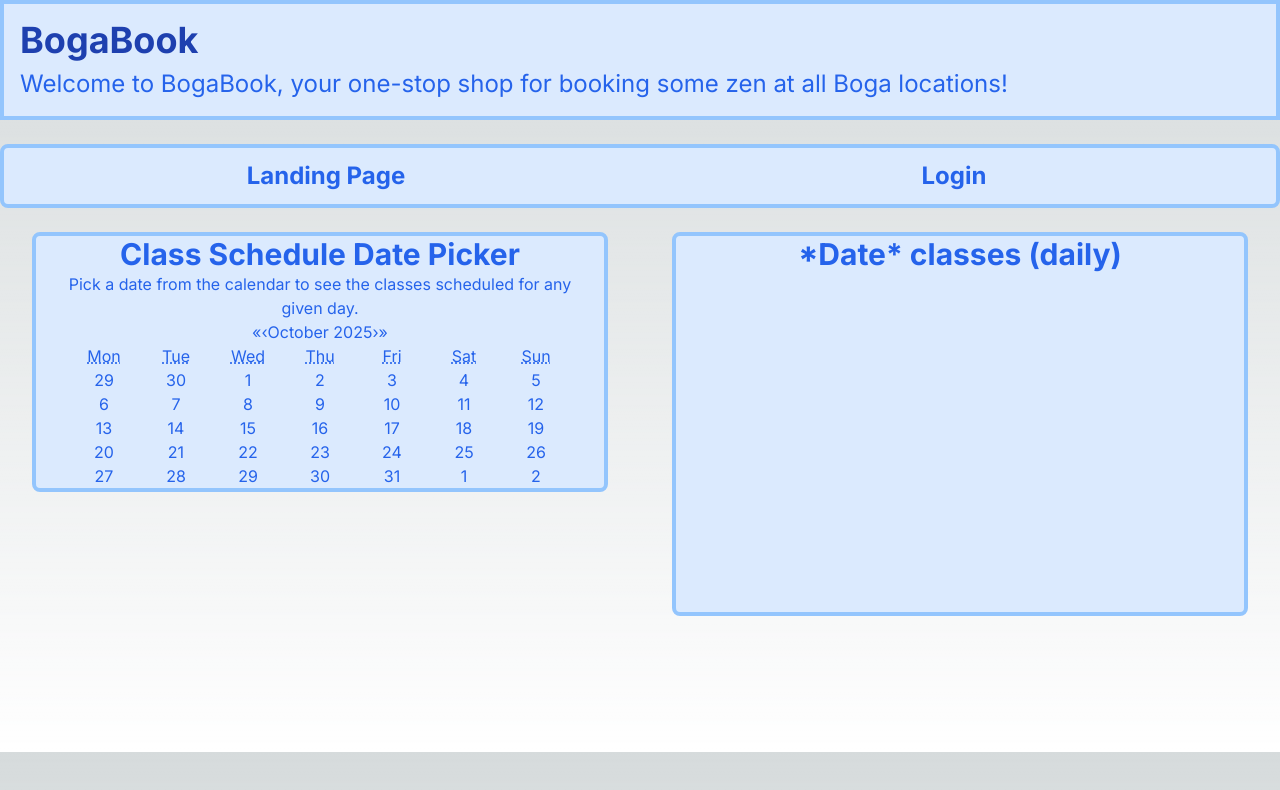
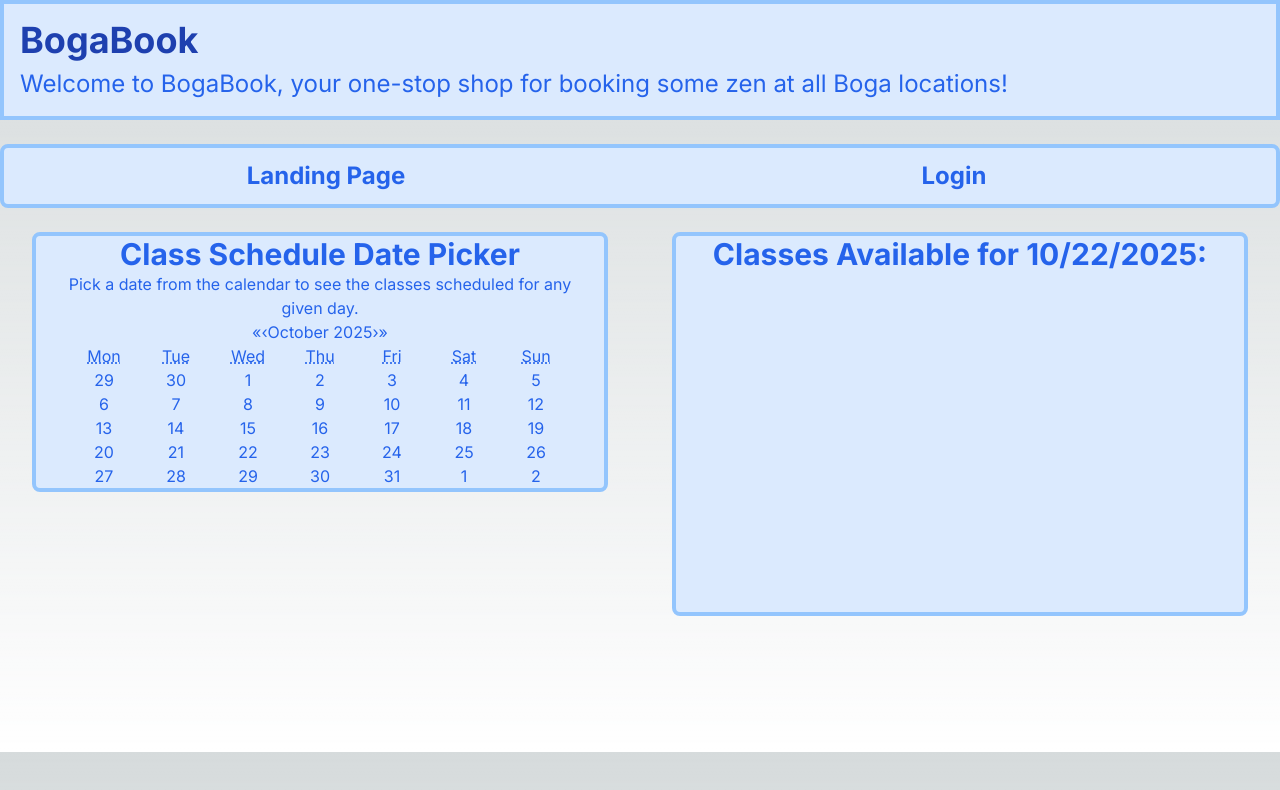
Before and after one commit to Robchike9290/YogaBookingPlatform, a Next.js app: page /book in a window 1280 px wide. Shown: the top 790 px of the page. Built offline with nearby package versions, Linux system fonts and the light colour scheme.

Commit message:
Generate unique IDs for each class via mapping

```diff
--- a/package.json
+++ b/package.json
@@ -15,7 +15,8 @@
     "next-auth": "^4.24.5",
     "react": "^18.2.0",
     "react-calendar": "^6.0.0",
-    "react-dom": "^18.2.0"
+    "react-dom": "^18.2.0",
+    "uuid": "^13.0.0"
   },
   "devDependencies": {
     "@testing-library/jest-dom": "^6.1.5",
@@ -24,6 +25,7 @@
     "@types/node": "^20.10.5",
     "@types/react": "^18.2.45",
     "@types/react-dom": "^18.2.18",
+    "@types/uuid": "^10.0.0",
     "autoprefixer": "^10.4.16",
     "eslint": "^8.56.0",
     "eslint-config-next": "14.0.4",
--- a/src/app/book/_components/DailyClassCalendar.tsx
+++ b/src/app/book/_components/DailyClassCalendar.tsx
@@ -1,11 +1,14 @@
+import React from 'react'
+import { v4 } from 'uuid'
+
 interface DailyClassCalendarProps {
-    // TODO: Update to proper date type
     currentDate: string
 }
 
 // TODO: Move this to a "real" database
 const dummyClassData = [
   {
+    id: v4(),
     name: "Vinyasa II",
     instructor: "Jaden",
     startTime: "1:00 PM",
@@ -13,6 +16,7 @@ const dummyClassData = [
     length: 75
   },
   {
+    id: v4(),
     name: "Candlelight Yin",
     instructor: "Darren",
     startTime: "8:00 PM",
@@ -20,6 +24,7 @@ const dummyClassData = [
     length: 60
   },
   {
+    id: v4(),
     name: "Slow Vinyasa",
     instructor: "Alyssa",
     startTime: "7:30 AM",
@@ -27,6 +32,7 @@ const dummyClassData = [
     length: 60
   },
   {
+    id: v4(),
     name: "Hatha",
     instructor: "Alyssa",
     startTime: "7:30 AM",
@@ -35,22 +41,23 @@ const dummyClassData = [
   }
 ]
 
+// TODO: Make this page unreachable if not logged in, redirect in this case.
 export default function DailyClassCalendar(props: DailyClassCalendarProps) {
     return (
         <div className="col-start-4 col-span-3 row-start-1 row-span-2 border-blue-300 border-4 bg-blue-100 rounded-lg text-center text-blue-600 mx-8 px-8 max-h-96 overflow-auto">
-            {/* TODO: How to get a dynamic date for a month here. */}
-            <h1 className="font-bold text-3xl">*Date* classes (daily)</h1>
+            <h1 className="font-bold text-3xl">Classes Available for {props.currentDate}:</h1>
             {/* TODO: Add in a key to the map */}
             <div>{dummyClassData.map((classData) => {
                 if (props.currentDate === classData.date) {
                     return (
-                        <div className="bg-blue-300 rounded-md m-6 p-6 shadow-xl grid grid-cols-6 grid-rows-1">
+                        <div key={classData.id} className="bg-blue-300 rounded-md m-6 p-6 shadow-xl grid grid-cols-6 grid-rows-1">
                             <div className="col-start-1 col-span-5 row-start-1">
                                 <h3>{classData.name}</h3>
                                 <h4>Instructor: {classData.instructor}</h4>
                                 <div>Start time: {classData.startTime}</div>
                                 <div>Length: {classData.length} minutes</div>
                             </div>
+                            {/* TODO: Add functionality to add class to profile */}
                             <button className="col-start-6 row-start-1 bg-blue-100 rounded-md m-2 p-2 shadow-xl">Book</button>
                         </div>
                     )
```
Also changed, not shown: 1 other file (tests, documents, lock files or other folders).
